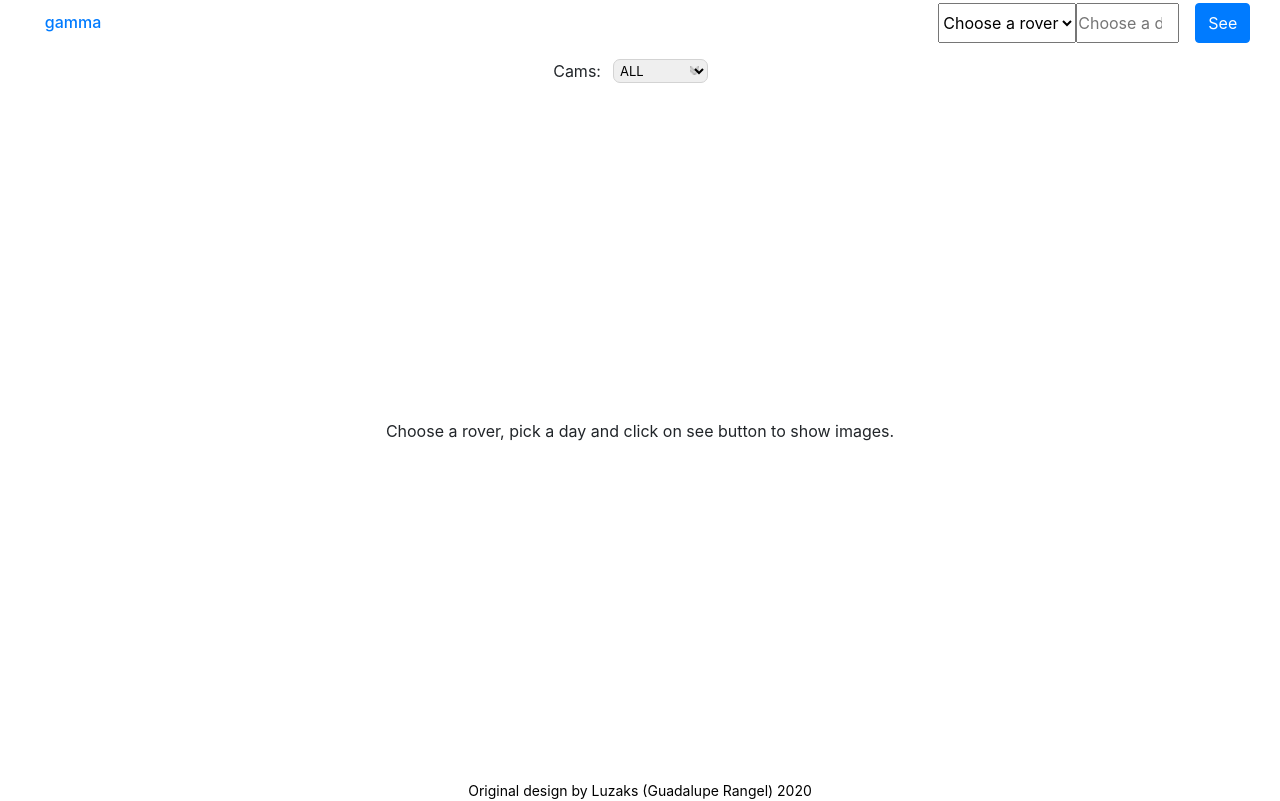
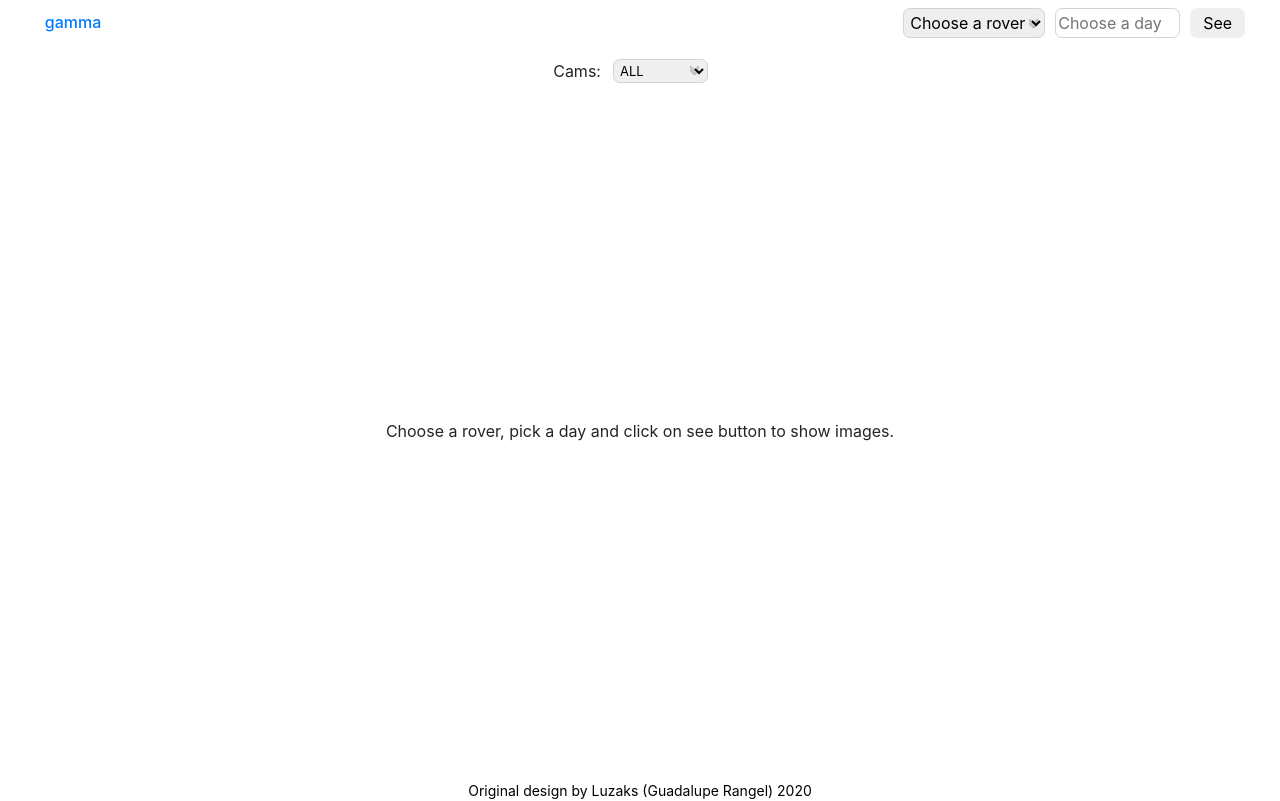
Before and after one commit to Luzaks/capstone-gamma, a React (Create React App) app: page / in a window 1280 px wide. Built offline with nearby package versions, Linux system fonts and the light colour scheme.

Commit message:
Feat: Add styles for Input Row component.

```diff
--- a/src/components/fetchComponents/SubmitButton.js
+++ b/src/components/fetchComponents/SubmitButton.js
@@ -17,7 +17,7 @@ const SubmitButton = ({
   return (
     <button
       type="submit"
-      className="fetch-submit-btn btn btn-primary ml-3"
+      className="fetch-submit-btn"
       onClick={
               () => {
                 formValidation(rover, sol);
--- a/src/containers/PhotosList.js
+++ b/src/containers/PhotosList.js
@@ -2,7 +2,7 @@ import React from 'react';
 import PropTypes from 'prop-types';
 import { useSelector, useDispatch } from 'react-redux';
 import {
-  Card, CardMenu, ParMenu, Catalog, MenuItem, Help,
+  Card, CardMenu, ParMenu, Catalog, MenuItem, Help, MenuItemStart, MenuItemEnd
 } from '../styles/StyledComponents';
 import Photo from '../components/photoComponents/Photo';
 import CameraFilter from '../components/photoComponents/CameraFilter';
@@ -27,7 +27,7 @@ const PhotosList = ({
         {' '}
         rover at
         {' '}
-        martian day
+        day
         {' '}
         {solState}
       </ParMenu>
@@ -101,15 +101,15 @@ const PhotosList = ({
   return (
     <Card>
       <CardMenu>
-        <MenuItem>
+        <MenuItemEnd>
           {infoHelper(solState)}
-        </MenuItem>
+        </MenuItemEnd>
         <MenuItem>
           <CameraFilter filterState={filterState} dispatch={dispatch} cameras={cameras} />
         </MenuItem>
-        <MenuItem>
+        <MenuItemStart>
           { visitedHelper(visitedState) }
-        </MenuItem>
+        </MenuItemStart>
       </CardMenu>
       <Card>
         <Catalog>
--- a/src/styles/App.css
+++ b/src/styles/App.css
@@ -1,3 +1,41 @@
+/*FetchingComponents */
+
+.filter-rover,
+.filter-sol,
+.fetch-submit-btn {
+  height: 30px;
+  margin: 0 5px;
+}
+
+.filter-rover {
+  min-width: 136px;
+  -webkit-appearance: button;
+  -moz-appearance: button;
+  -webkit-user-select: none;
+  -moz-user-select: none;
+  margin-left: 12px;
+  border: 1px solid lightgrey;
+  border-radius: 7px;
+  padding: 1px 2px;
+  background-image: url("../assets/imgs/download.png");
+  background-position-x: 95%;
+  background-position-y: 55%;
+  background-repeat: no-repeat;
+}
+
+.filter-sol {
+  width: 125px;
+  border: 1px solid lightgrey;
+  border-radius: 7px;
+  padding: 0 2px;
+}
+
+.fetch-submit-btn {
+  width: 55px;
+  border: none;
+  border-radius: 7px;
+}
+
 /* Cams Filter */
 
 .filter-selector {
@@ -18,17 +56,12 @@
   background-repeat: no-repeat;
 }
 
-.filter-selector:hover {
+.filter-selector:hover,
+.filter-rover:hover,
+.filter-sol:hover {
   cursor: pointer;
 }
 
-/*FetchingComponents */
-
-.filter-rover,
-.filter-sol,
-.fetch-submit-btn {
-  height: 40px;
-}
 
 /* Photo Item */
 
--- a/src/styles/StyledComponents.js
+++ b/src/styles/StyledComponents.js
@@ -35,6 +35,22 @@ const CardMenu = styled.div`
   justify-content: start;
   padding: 0 25% 0 24%;
   margin-top: 13.5px;
+`;
+
+const MenuItemStart = styled.div`
+  width: 33%;
+  height: 24px;
+  display: flex;
+  align-items: center;
+  justify-content: start;
+`;
+
+const MenuItemEnd = styled.div`
+  width: 33%;
+  height: 24px;
+  display: flex;
+  align-items: center;
+  justify-content: end;
 `;
 
 const MenuItem = styled.div`
@@ -106,6 +122,8 @@ export {
   Card,
   CardMenu,
   ParMenu,
+  MenuItemStart,
+  MenuItemEnd,
   MenuItem,
   PhotoContainer,
   ImgContainer,
```
